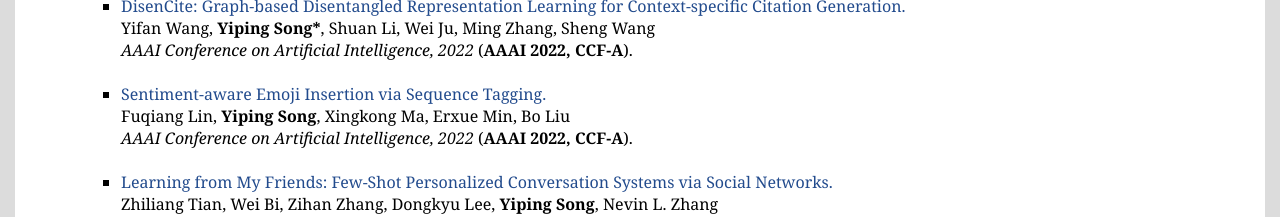
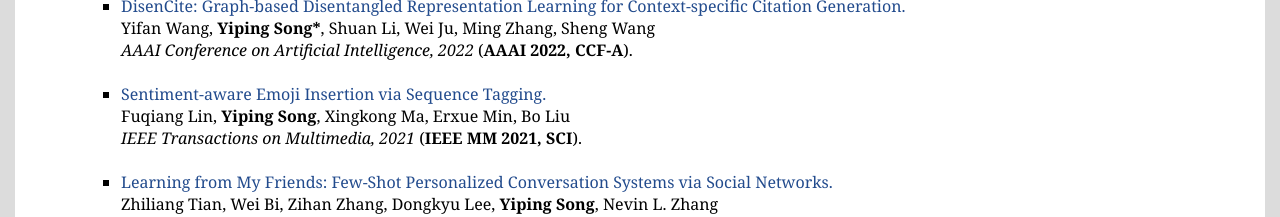
Before and after one commit to stellasyp/songyiping.github.io, a plain HTML site: page index.html in a window 1280 px wide. Shown: the part 940-1157 px from the top of the page. Drawn offline with Linux system fonts and the light colour scheme.

Commit message:
third commit

```diff
--- a/index.html
+++ b/index.html
@@ -346,7 +346,7 @@ Dr. Yiping Song is an Assistant Research Fellow at the National University of De
   <li>
   <a href="">Sentiment-aware Emoji Insertion via Sequence Tagging.</a> <br>
   Fuqiang Lin, <b>Yiping Song</b>, Xingkong Ma, Erxue Min, Bo Liu<br>
-  <i>AAAI Conference on Artificial Intelligence, 2022</i> (<b>AAAI 2022, CCF-A</b>). <br>
+  <i>IEEE Transactions on Multimedia, 2021</i> (<b>IEEE MM 2021, SCI</b>). <br>
   </li>
   <br>
 
```
